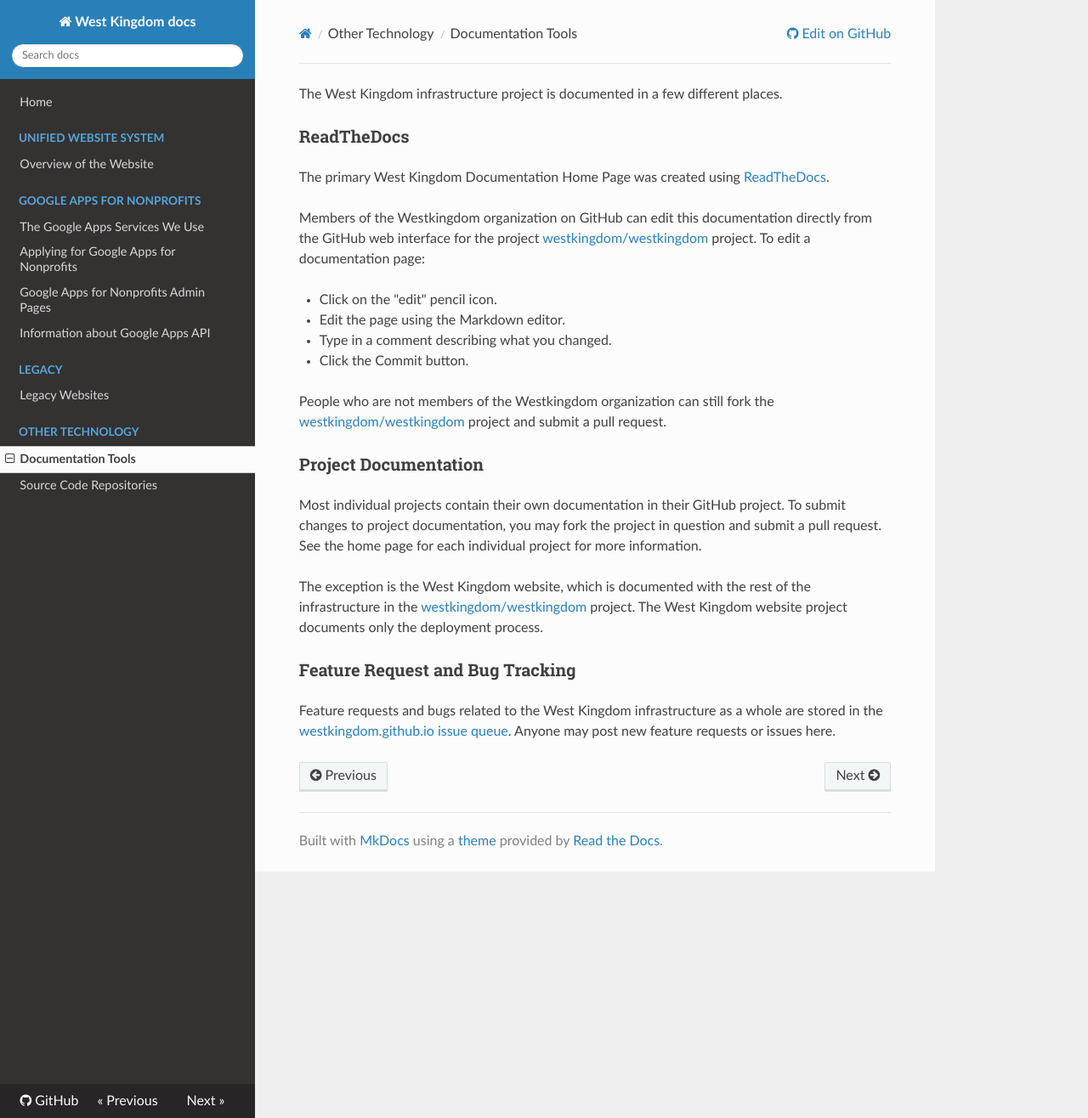
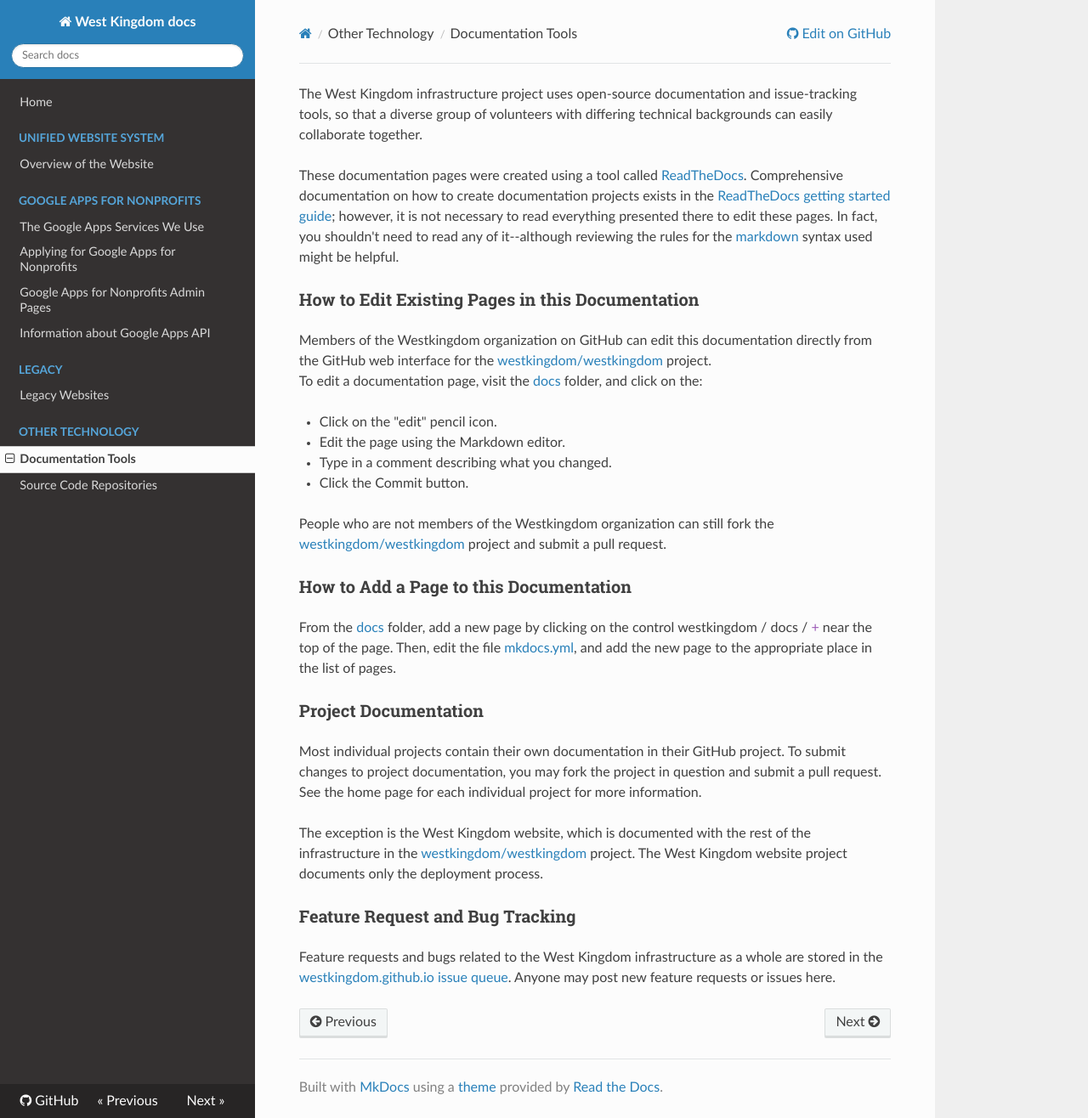
Before and after one commit to westkingdom/westkingdom, an MkDocs documentation site: the page built from docs/doc-tools.md, in a window 1280 px wide and 1316 px high. Shown: the whole window at 85% size. Built offline with MkDocs 1.6.1, drawn with Linux system fonts in a browser that asks for light colours; nearby versions of some CDN libraries; old or Windows-style settings are respelled for this version of MkDocs.

Commit message:
Expand documentation on how to edit the documentation.

```diff
--- a/docs/doc-tools.md
+++ b/docs/doc-tools.md
@@ -1,16 +1,35 @@
-The West Kingdom infrastructure project is documented in a few different places.
+The West Kingdom infrastructure project uses open-source documentation
+and issue-tracking tools, so that a diverse group of volunteers with
+differing technical backgrounds can easily collaborate together.
 
-### ReadTheDocs
-The primary West Kingdom Documentation Home Page was created using [ReadTheDocs](http://docs.readthedocs.org/).
+These documentation pages were created using a tool called
+[ReadTheDocs](http://docs.readthedocs.org/).  Comprehensive documentation
+on how to create documentation projects exists in the [ReadTheDocs getting
+started guide](https://docs.readthedocs.org/en/latest/index.html); however,
+it is not necessary to read everything presented there to edit these pages.
+In fact, you shouldn't need to read any of it--although reviewing the
+rules for the [markdown](http://www.mkdocs.org/user-guide/writing-your-docs/)
+syntax used might be helpful.
 
-Members of the Westkingdom organization on GitHub can edit this documentation directly from the GitHub web interface for the project [westkingdom/westkingdom](https://github.com/westkingdom/westkingdom) project.  To edit a documentation page:
+### How to Edit Existing Pages in this Documentation
+Members of the Westkingdom organization on GitHub can edit this documentation
+directly from the GitHub web interface for the
+[westkingdom/westkingdom](https://github.com/westkingdom/westkingdom) project.
+To edit a documentation page, visit the [docs](https://github.com/westkingdom/westkingdom/tree/master/docs) folder, and click on the:
 
 - Click on the "edit" pencil icon.
 - Edit the page using the Markdown editor.
 - Type in a comment describing what you changed.
 - Click the Commit button.
 
-People who are not members of the Westkingdom organization can still fork the [westkingdom/westkingdom](https://github.com/westkingdom/westkingdom) project and submit a pull request.
+People who are not members of the Westkingdom organization can still fork the [westkingdom/westkingdom](https://github.com/westkingdom/westkingdom) project
+and submit a pull request.
+
+### How to Add a Page to this Documentation
+From the [docs](https://github.com/westkingdom/westkingdom/tree/master/docs)
+folder, add a new page by clicking on the control westkingdom / docs / [+]()
+near the top of the page.  Then, edit the file [mkdocs.yml](https://github.com/westkingdom/westkingdom/blob/master/mkdocs.yml), and add the new page
+to the appropriate place in the list of pages.
 
 ### Project Documentation
 Most individual projects contain their own documentation in their GitHub project.  To submit changes to project documentation, you may fork the project in question and submit a pull request.  See the home page for each individual project for more information.
```
